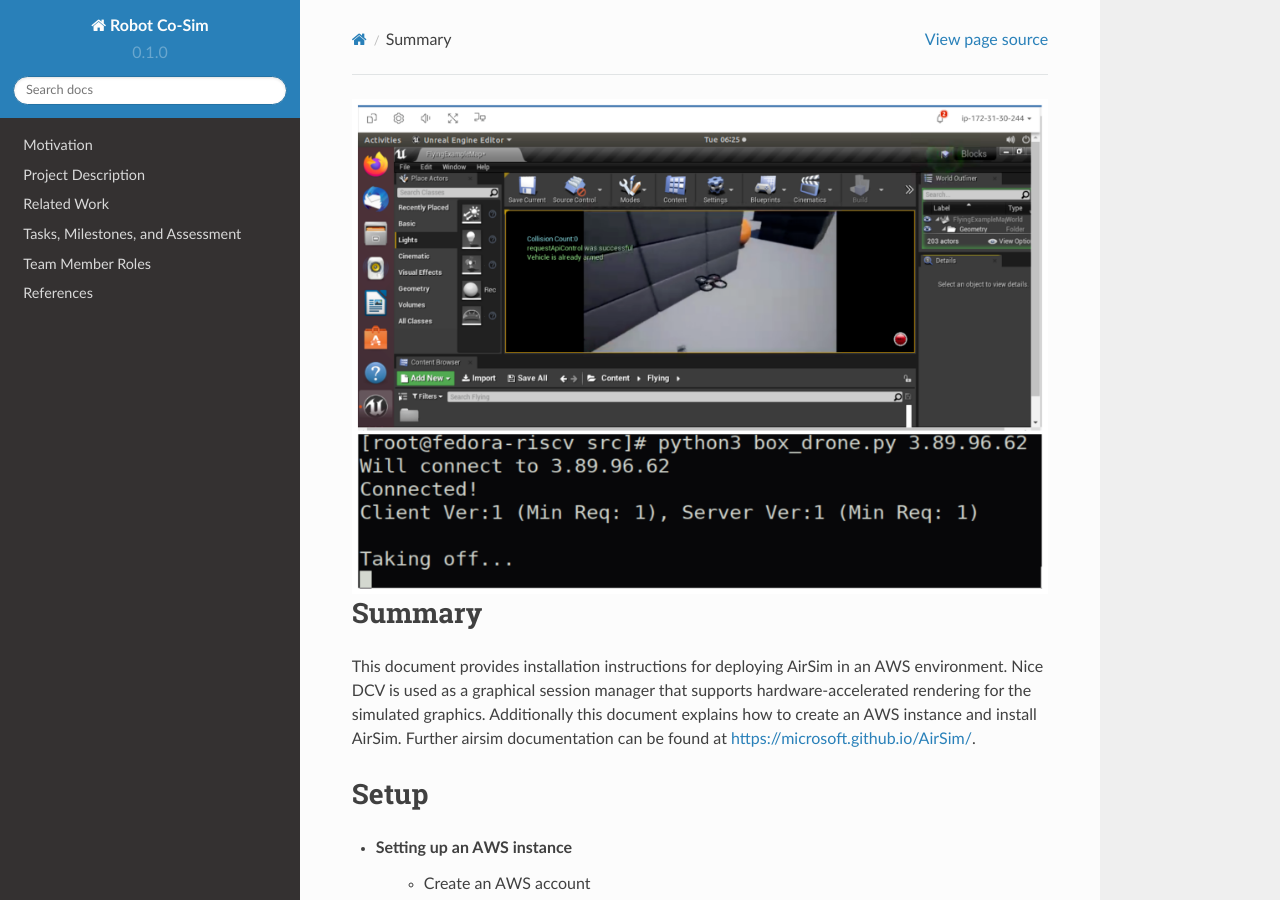
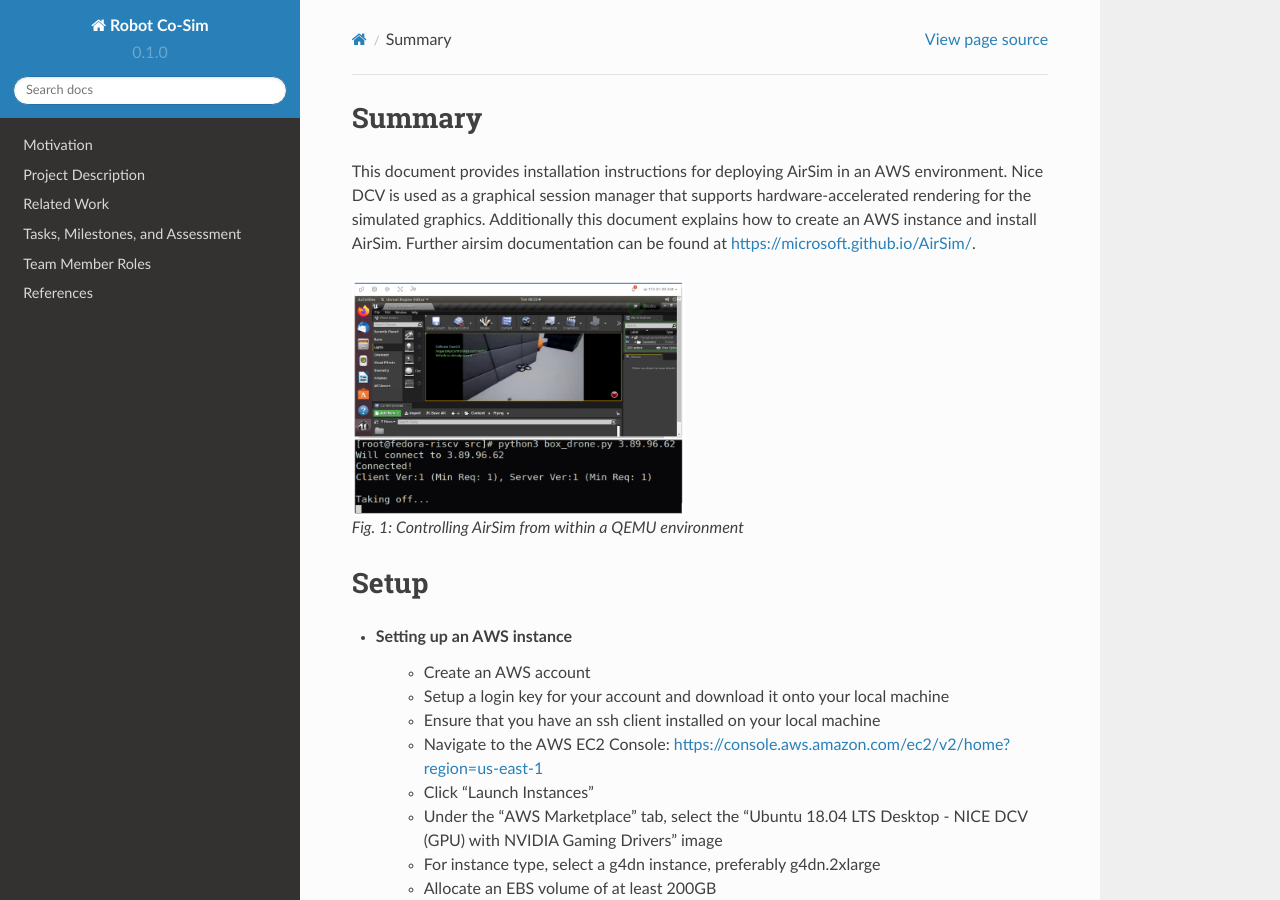
Before and after one commit to CobbledSteel/eecs206a-cosim, a Sphinx documentation site: the page built from docs/source/airsim.rst, in a window 1280 px wide and 900 px high. Built offline with Sphinx 7.4.7 and the Read the Docs theme 2.0.0, drawn with Linux system fonts in a browser that asks for light colours.

Commit message:
change airsim instructions to use a figure

```diff
--- a/docs/source/airsim.rst
+++ b/docs/source/airsim.rst
@@ -1,9 +1,15 @@
-.. image:: ./images/qemu_demo.png
 
 
 Summary
 =========
 This document provides installation instructions for deploying AirSim in an AWS environment. Nice DCV is used as a graphical session manager that supports hardware-accelerated rendering for the simulated graphics. Additionally this document explains how to create an AWS instance and install AirSim. Further airsim documentation can be found at https://microsoft.github.io/AirSim/.
+
+.. figure:: ./images/qemu_demo.png
+   :scale: 20 %
+   :alt: Figure 1
+
+   Fig. 1: Controlling AirSim from within a QEMU environment
+
 
 Setup
 ======
```
